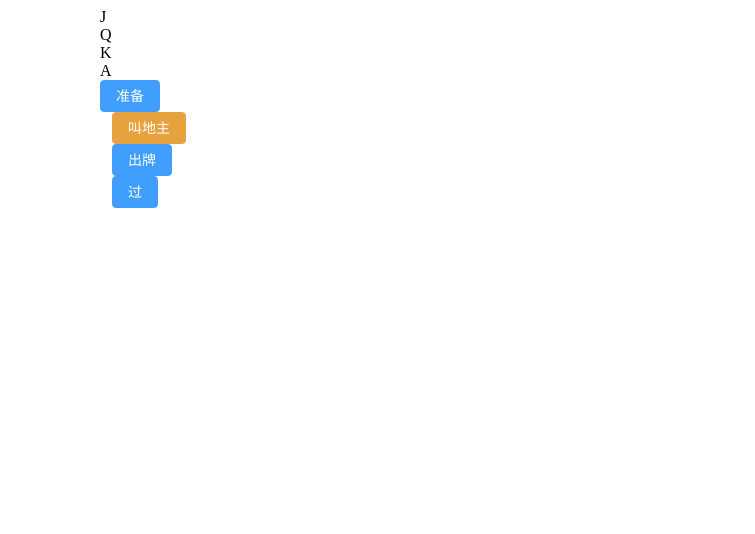
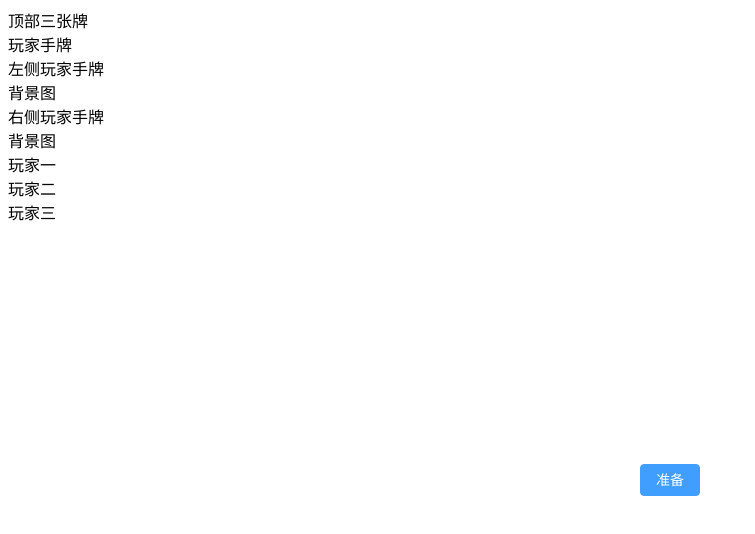
Before and after one commit to wizicer/zkPokerdot, a Vue app in the folder ui/: page /pokergame in a window 1280 px wide. Shown: the top 534 px of the page, without its empty margins (0-755 px from the left). Built offline with nearby package versions, Linux system fonts and the light colour scheme.

Commit message:
初步布局

```diff
--- a/ui/src/components/CreateGame.vue
+++ b/ui/src/components/CreateGame.vue
@@ -54,10 +54,49 @@
 
 <script setup lang="ts">
 import { ElContainer, ElHeader, ElFooter, ElMain, ElRow, ElCol, ElButton } from 'element-plus';
-import { ref, reactive } from 'vue';
+import { ref, reactive, onMounted } from 'vue';
 import { web3Accounts, web3Enable, web3FromAddress } from '@polkadot/extension-dapp'
 import { ApiPromise, WsProvider } from '@polkadot/api'
 
+onMounted(async () => {
+  // returns an array of all the injected sources
+  // (this needs to be called first, before other requests)
+  const allInjected = await web3Enable('my cool dapp')
+
+  // returns an array of { address, meta: { name, source } }
+  // meta.source contains the name of the extension that provides this account
+  const allAccounts = await web3Accounts()
+  console.log(allAccounts, allInjected)
+
+  // the address we use to use for signing, as injected
+  const SENDER = allAccounts[0].address
+
+  // finds an injector for an address
+  const injector = await web3FromAddress(SENDER)
+  console.log(injector)
+  const wsProvider = new WsProvider('ws://127.0.0.1:9944')
+
+  // sign and send our transaction - notice here that the address of the account
+  // (as retrieved injected) is passed through as the param to the `signAndSend`,
+  // the API then calls the extension to present to the user and get it signed.
+  // Once complete, the api sends the tx + signature via the normal process
+  // const api = await ApiRx.create({ provider: injector.provider }).toPromise()
+  const api = await ApiPromise.create({ provider: wsProvider })
+  console.log("api", api)
+  if (!api) {
+    throw new Error('Unable to create ApiRx instance')
+  }
+  // const result = await api.tx.balances
+  //   .transfer('5FLSigC9HGRKVhB9FiEo4Y3koPsNmBmLJbpXg2mp1hXcS59Y', 123456)
+  //   .signAndSend(SENDER, { signer: injector.signer }, (status) => {
+  //     console.log('tx status', status)
+  //   })
+
+  const tx = api.tx.templateModule.doSomething(99);
+  const result = await tx.signAndSend(SENDER, { signer: injector.signer });
+
+  console.log('result', result)
+});
 const createRoomVisible = ref(false)
 const joinRoomVisible = ref(false)
 const formLabelWidth = '140px'
--- a/ui/src/components/PokerGame.vue
+++ b/ui/src/components/PokerGame.vue
@@ -1,48 +1,77 @@
 <template>
-  <el-container class="poker-game-container">
-    <!-- 游戏区域 -->
-    <el-row class="game-area">
-      <!-- 玩家区域 -->
-      <el-col :span="8" class="player-sidebar">
-        <!-- 玩家二的区域 -->
-      </el-col>
-      <el-col :span="8" class="player-main">
-        <!-- 玩家一的牌 -->
-        <div class="player-cards">
-          <poker-card v-for="card in playerOneCards" :key="card" :card="card" />
-        </div>
-        <!-- 控制按钮 -->
-        <div class="game-controls">
-          <el-button type="primary" @click="prepareGame">准备</el-button>
-          <el-button type="warning" @click="callGame">叫地主</el-button>
-          <el-button type="primary" @click="playCards">出牌</el-button>
-          <el-button type="primary" @click="passTurn">过</el-button>
-        </div>
-      </el-col>
-      <el-col :span="8" class="player-sidebar">
-        <!-- 玩家三的区域 -->
-      </el-col>
-    </el-row>
-  </el-container>
+  <div class="poker-ganme">
+    <div class="table">
+      <div class="top-table">顶部三张牌</div>
+      <div class="player-pokers">玩家手牌</div>
+      <div class="hands-card-left">左侧玩家手牌
+        <div class="back">背景图</div>
+      </div>
+      <div class="hands-card-right">右侧玩家手牌
+        <div class="back">背景图</div>
+      </div>
+    </div>
+    <div class="player-list">
+      <div class="player1">玩家一</div>
+      <div class="player2">玩家二</div>
+      <div class="player3">玩家三</div>
+    </div>
+    <!-- 叫地主和不叫的按钮 -->
+    <div class="btn-group">
+      <div class="ui-tip" v-show="!gamePrepared">
+        <el-button type="primary" @click="prepareGame">准备</el-button>
+      </div>
+      <div class="ui-tip" v-show="!gameStarted">
+        <el-button type="success" @click="callGame">叫地主</el-button>
+        <el-button type="info" @click="skipCallGame">不叫</el-button>
+      </div>
+      <div class="ui-tip" v-show="!gamePlayed">
+        <el-button type="primary" @click="playCards">出牌</el-button>
+        <el-button type="primary" @click="passTurn">过</el-button>
+      </div>
+    </div>
+  </div>
 </template>
 
 <script setup lang="ts">
 import { ref } from 'vue';
 import PokerCard from './PokerCard.vue';
 
-const playerOneCards = ref(['J', 'Q', 'K', 'A']);
+const gamePrepared = ref(false);
+const gameStarted = ref(true);
+const gamePlayed = ref(true);
 const prepareGame = () => {
   console.log("准备游戏");//准备游戏
+  gamePrepared.value = true;
 }
 const playCards = () => {
+  gamePlayed.value = true;
   console.log("出牌");//出牌
 }
 const passTurn = () => {
-  console.log("过");//出牌
+  console.log("过");//过
 }
 const callGame = () => {
   console.log("叫地主");//叫地主
+  gameStarted.value = true;
+}
+const skipCallGame = () => {
+  console.log("不叫");//不叫
 }
 </script>
 
-<style scoped></style>
+<style scoped>
+.poker-ganme {
+  height: 100vh;
+  /* 全屏高度 */
+  display: flex;
+  flex-direction: column;
+}
+
+.btn-group {
+  width: 50vw;
+  position: absolute;
+  left: 50%;
+  top: 58%;
+  z-index: 30;
+}
+</style>
```
Also changed, not shown: ui/src/constant/poker.ts (added, +47 -0 lines).
